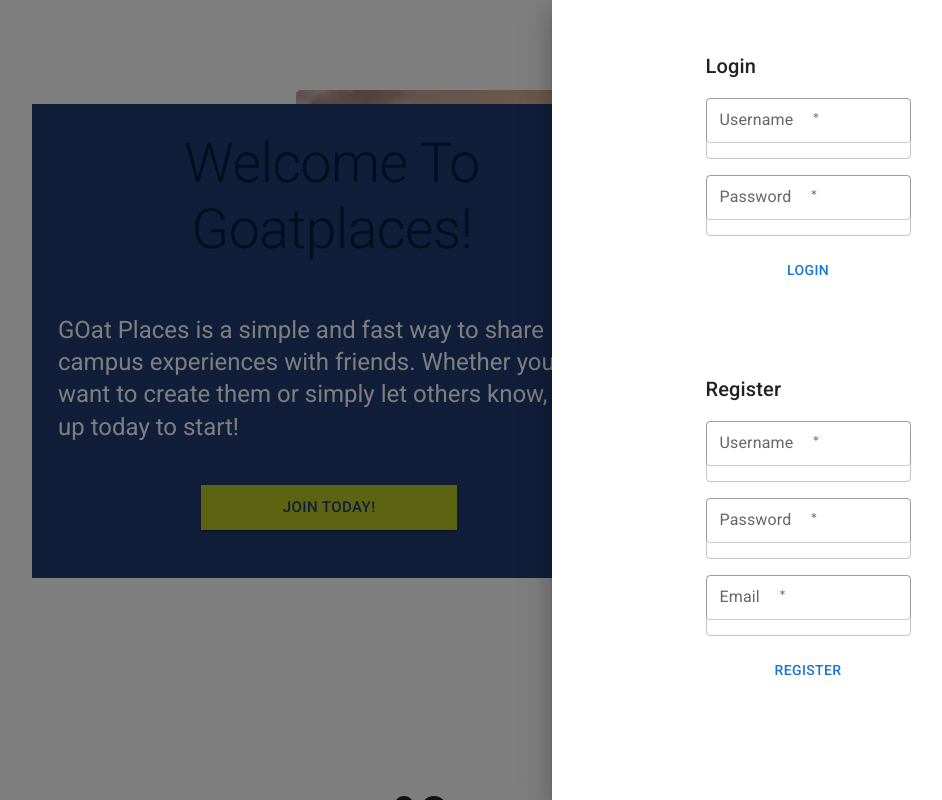
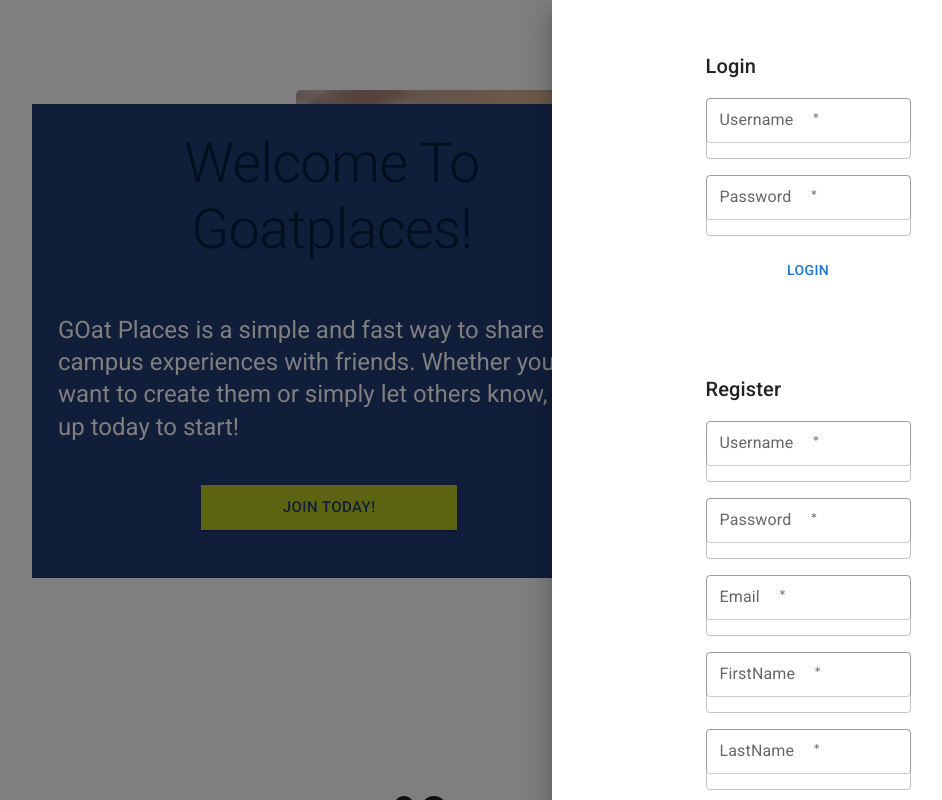
Before and after one commit to Jolvera2001/goatApp, a React (Vite) app in the folder goatappclient/: page / in a window 1280 px wide. Both pictures are taken after a click on the button "LOGIN/REGISTER". Shown: the top 800 px of the page, without its empty margins (216-1158 px from the left). Built offline with nearby package versions, Linux system fonts and the light colour scheme.

Commit message:
changed the REAL landing page

```diff
--- a/goatappclient/src/pages/LandingPageRedone.jsx
+++ b/goatappclient/src/pages/LandingPageRedone.jsx
@@ -39,14 +39,14 @@ export default function ButtonUsage() {
 
         try {
             // sending a POST request to API
-            const response = await fetch('/api/auth/login', {
+            const response = await fetch('/User/credentials/login', {
                 method: 'POST',
                 headers: {
                     'Content-Type': 'application/json',
                 },
                 body: JSON.stringify({
-                    username: loginData.usernameRegister,
-                    password: loginData.passwordRegister,
+                    Username: loginData.usernameRegister,
+                    Password: loginData.passwordRegister,
                 }),
             });
 
@@ -64,11 +64,13 @@ export default function ButtonUsage() {
         console.log(loginData);
     };
 
-    {/*   Registration Stuff   */}
+    {/*   Registration Stuff   */ }
     const [registerData, setRegisterData] = useState({
-          usernameRegister: '',
-          emailRegister: '',
-          passwordRegister: '',
+        usernameRegister: '',
+        emailRegister: '',
+        passwordRegister: '',
+        firstnameRegister: '',
+        lastnameRegister: '',
     });
 
     const handleRegisterChange = (event) => {
@@ -82,15 +84,18 @@ export default function ButtonUsage() {
 
         try {
             // sending a POST request to API
-            const response = await fetch('/api/auth/register', {
+            const response = await fetch('/User/credentials/register', {
                 method: 'POST',
                 headers: {
                     'Content-Type': 'application/json',
                 },
                 body: JSON.stringify({
-                    username: registerData.usernameRegister,
-                    password: registerData.passwordRegister,
-                    email: registerData.emailRegister,
+                    Id: "",
+                    Username: registerData.usernameRegister,
+                    Password: registerData.passwordRegister,
+                    Email: registerData.emailRegister,
+                    FirstName: registerData.firstnameRegister,
+                    LastName: registerData.lastnameRegister
                 }),
             });
 
@@ -306,6 +311,26 @@ export default function ButtonUsage() {
                                 variant="outlined">
 
                             </TextField>
+                            <TextField
+                                required
+                                label="FirstName"
+                                name='firstnameRegister'
+                                size='small'
+                                value={registerData.firstnameRegister}
+                                onChange={handleRegisterChange}
+                                variant="outlined">
+
+                            </TextField>
+                            <TextField
+                                required
+                                label="LastName"
+                                name='lastnameRegister'
+                                size='small'
+                                value={registerData.lastnameRegister}
+                                onChange={handleRegisterChange}
+                                variant="outlined">
+
+                            </TextField>
                             <Button onClick={handleRegisterSubmit}>Register</Button>
                         </Stack>
                     </form>
```
Also changed, not shown: goatappclient/src/routes/LandingPage.jsx (+20 -0 lines).
